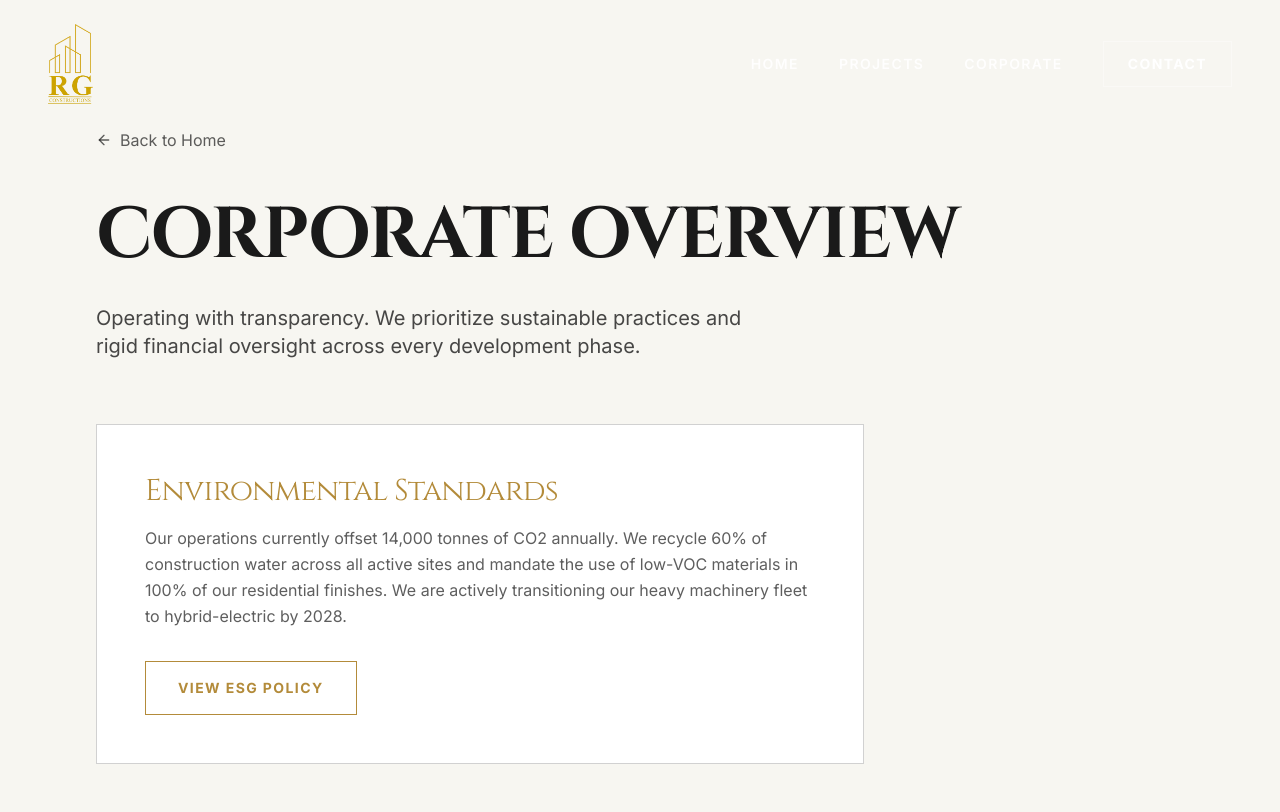
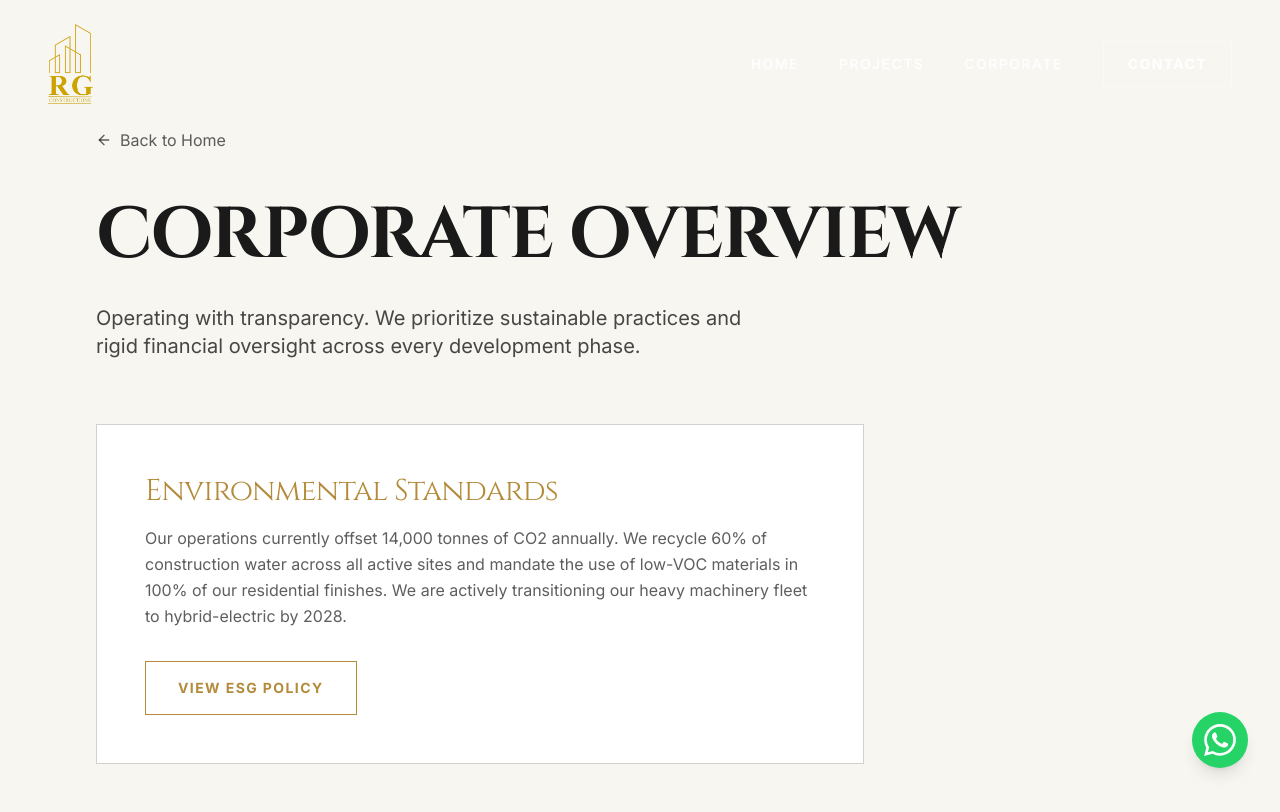
Before and after one commit to duggirala-max/RGCWEBSITE, a Next.js app: page /corporate in a window 1280 px wide. Shown: the top 812 px of the page. Built offline with nearby package versions, Linux system fonts and the light colour scheme.

Commit message:
feat: Add floating WhatsApp button

```diff
--- a/src/app/layout.tsx
+++ b/src/app/layout.tsx
@@ -3,6 +3,7 @@
 import "./globals.css";
 import { SmoothScrollProvider } from "@/components/providers/SmoothScrollProvider";
 import { Navigation } from "@/components/Navigation";
+import { WhatsAppButton } from "@/components/WhatsAppButton";
 
 const inter = Inter({
   variable: "--font-inter",
@@ -58,6 +59,7 @@
           {/* Navigation injected here */}
           <Navigation />
           {children}
+          <WhatsAppButton />
         </SmoothScrollProvider>
       </body>
     </html>
--- /dev/null
+++ b/src/components/WhatsAppButton.tsx
@@ -0,0 +1,22 @@
+import React from "react";
+
+export const WhatsAppButton = () => {
+  return (
+    <a
+      href="https://wa.me/919488149966"
+      target="_blank"
+      rel="noopener noreferrer"
+      className="fixed bottom-6 right-6 z-50 flex h-14 w-14 items-center justify-center rounded-full bg-[#25D366] text-white shadow-lg transition-transform hover:scale-110 md:bottom-8 md:right-8"
+      aria-label="Chat with us on WhatsApp"
+    >
+      <svg
+        xmlns="http://www.w3.org/2000/svg"
+        viewBox="0 0 24 24"
+        fill="currentColor"
+        className="h-8 w-8"
+      >
+        <path d="M17.472 14.382c-.297-.149-1.758-.867-2.03-.967-.273-.099-.471-.148-.67.15-.197.297-.767.966-.94 1.164-.173.199-.347.223-.644.075-.297-.15-1.255-.463-2.39-1.475-.883-.788-1.48-1.761-1.653-2.059-.173-.297-.018-.458.13-.606.134-.133.298-.347.446-.52.149-.174.198-.298.298-.497.099-.198.05-.371-.025-.52-.075-.149-.669-1.612-.916-2.207-.242-.579-.487-.5-.669-.51a12.8 12.8 0 0 0-.57-.01c-.198 0-.52.074-.792.372-.272.297-1.04 1.016-1.04 2.479 0 1.462 1.065 2.875 1.213 3.074.149.198 2.096 3.2 5.077 4.487.709.306 1.262.489 1.694.625.712.227 1.36.195 1.871.118.571-.085 1.758-.719 2.006-1.413.248-.694.248-1.289.173-1.413-.074-.124-.272-.198-.57-.347m-5.421 7.403h-.004a9.87 9.87 0 0 1-5.031-1.378l-.361-.214-3.741.982.998-3.648-.235-.374a9.86 9.86 0 0 1-1.51-5.26c.001-5.45 4.436-9.884 9.888-9.884 2.64 0 5.122 1.03 6.988 2.898a9.825 9.825 0 0 1 2.893 6.994c-.003 5.45-4.437 9.884-9.885 9.884m8.413-18.297A11.815 11.815 0 0 0 12.05 0C5.495 0 .16 5.335.157 11.892c0 2.096.547 4.142 1.588 5.945L.057 24l6.305-1.654a11.882 11.882 0 0 0 5.683 1.448h.005c6.554 0 11.89-5.335 11.893-11.893a11.821 11.821 0 0 0-3.48-8.413Z" />
+      </svg>
+    </a>
+  );
+};
```
